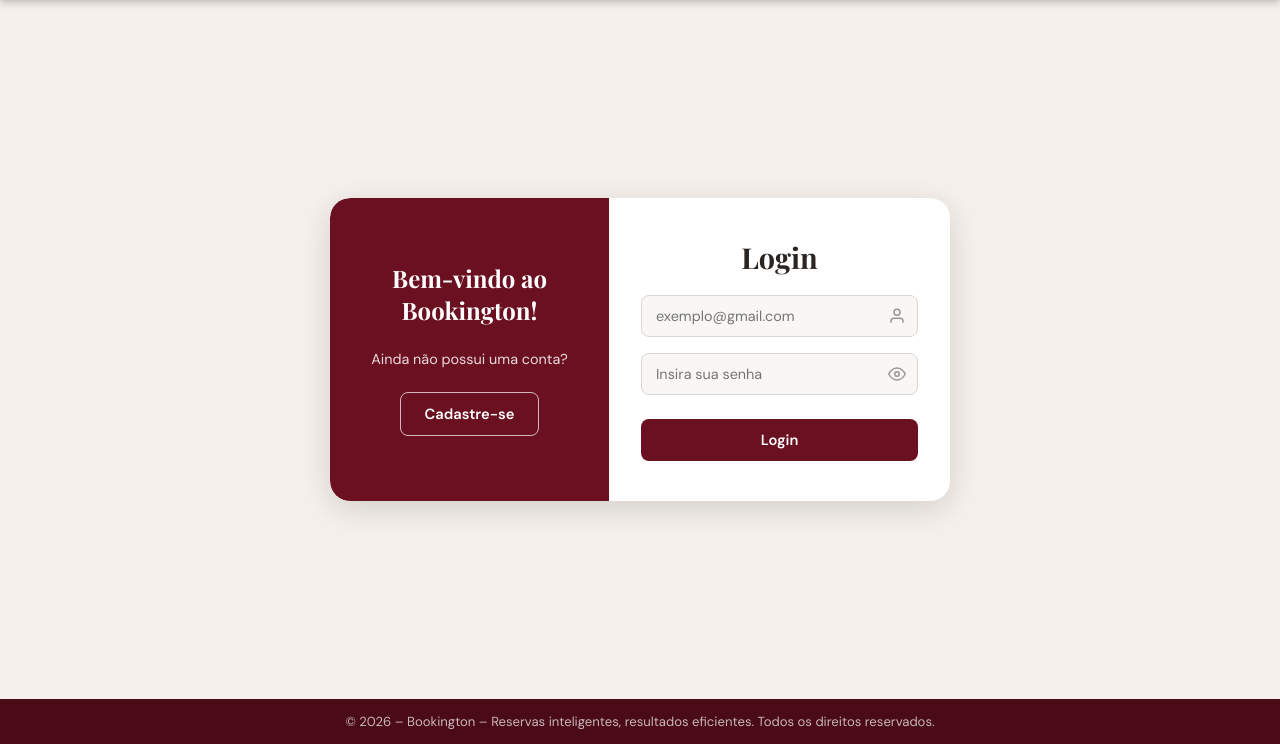
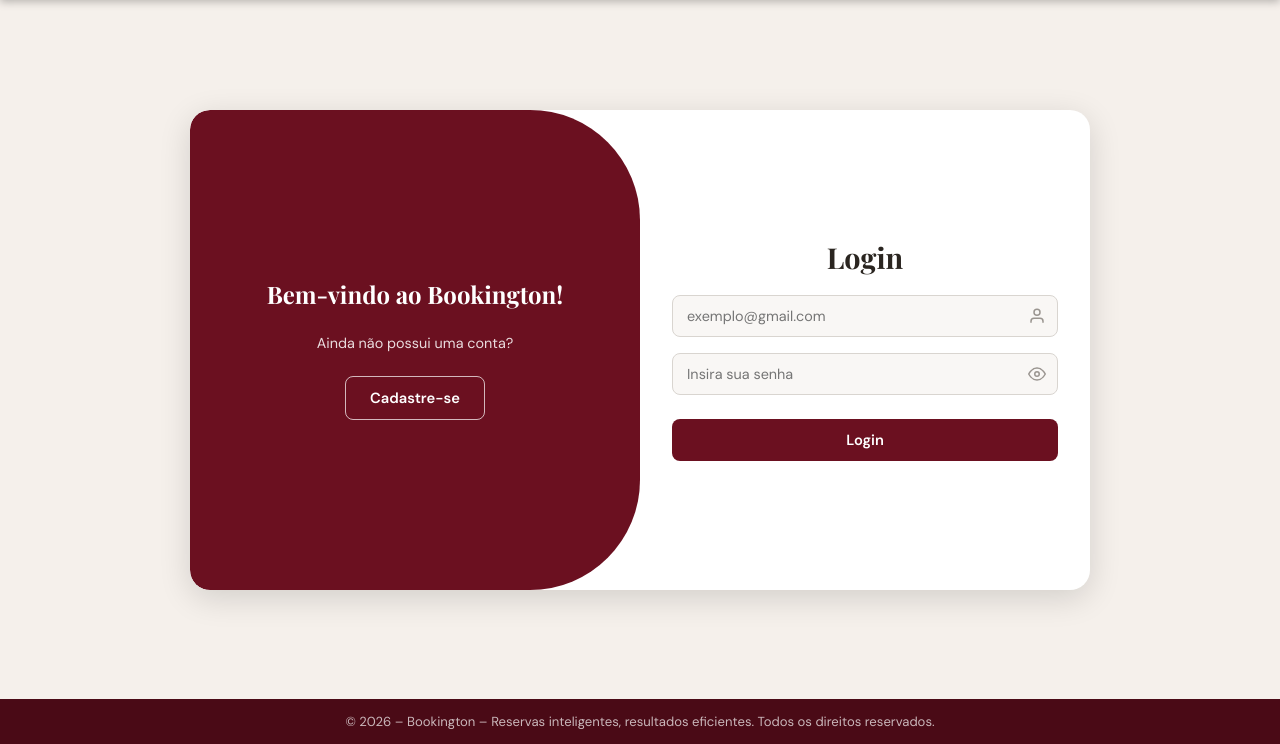
Before and after one commit to arthurpansera/Bookington, a PHP site: page / in a window 1280 px wide. Shown: the part 56-800 px from the top of the page. Run offline with PHP 8.4, Linux system fonts and the light colour scheme.

Commit message:
arrumando css

```diff
--- a/bookington/css/style.css
+++ b/bookington/css/style.css
@@ -200,7 +200,8 @@ body {
     border-radius: var(--radius-lg);
     box-shadow: var(--shadow-lg);
     display: flex;
-    width: 620px;
+    width: 900px;
+    min-height: 480px;
     overflow: hidden;
 }
 
@@ -208,14 +209,14 @@ body {
     background: var(--crimson);
     color: var(--white);
     padding: 2.5rem 2rem;
-    width: 45%;
+    width: 50%;
     display: flex;
     flex-direction: column;
     justify-content: center;
     align-items: center;
     text-align: center;
     gap: 1.5rem;
-    border-radius: var(--radius-lg) 0 0 var(--radius-lg);
+    border-radius: var(--radius-lg) 110px 110px var(--radius-lg);
 }
 
 .login-left h2 {
```
